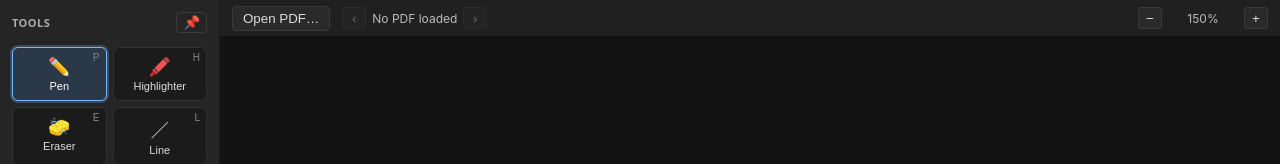
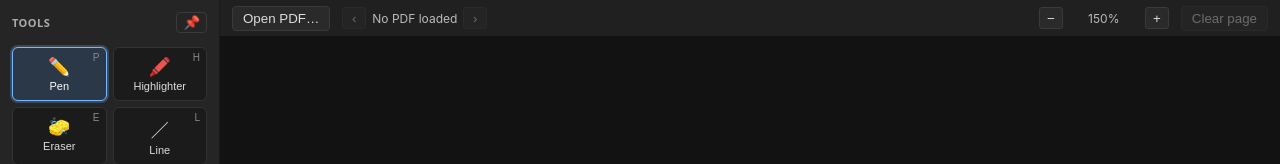
Before and after one commit to Adamkadaban/eldraw, a SvelteKit app: page / in a window 1280 px wide. Shown: the top 164 px of the page. Built offline with nearby package versions, Linux system fonts and the light colour scheme.

Commit message:
feat(document): clear-page button with undo support

```diff
--- a/src/lib/store/document.ts
+++ b/src/lib/store/document.ts
@@ -15,6 +15,7 @@ export interface DocumentStore {
   movePage(from: number, to: number): void;
   duplicatePage(index: number): void;
   deletePage(index: number): void;
+  clearPage(pageIndex: number): void;
 
   undo(pageIndex: number): void;
   redo(pageIndex: number): void;
@@ -227,6 +228,14 @@ export function createDocumentStore(): DocumentStore {
       });
     },
 
+    clearPage(pageIndex) {
+      const doc = get(state);
+      if (!doc) return;
+      const page = doc.pages[pageIndex];
+      if (!page || page.objects.length === 0) return;
+      pushAndApply(pageIndex, { type: 'clearPage', objects: [...page.objects] });
+    },
+
     undo(pageIndex) {
       const doc = get(state);
       if (!doc) return;
--- a/src/lib/store/history.ts
+++ b/src/lib/store/history.ts
@@ -4,7 +4,9 @@ import type { AnyObject, ObjectId, Page } from '$lib/types';
 export type Command =
   | { type: 'add'; object: AnyObject }
   | { type: 'remove'; object: AnyObject }
-  | { type: 'update'; objectId: ObjectId; before: AnyObject; after: AnyObject };
+  | { type: 'update'; objectId: ObjectId; before: AnyObject; after: AnyObject }
+  | { type: 'clearPage'; objects: AnyObject[] }
+  | { type: 'restorePage'; objects: AnyObject[] };
 
 export const HISTORY_LIMIT = 200;
 
@@ -19,6 +21,10 @@ export function applyCommand(page: Page, cmd: Command): Page {
         ...page,
         objects: page.objects.map((o) => (o.id === cmd.objectId ? cmd.after : o)),
       };
+    case 'clearPage':
+      return { ...page, objects: [] };
+    case 'restorePage':
+      return { ...page, objects: [...cmd.objects] };
   }
 }
 
@@ -35,6 +41,10 @@ export function invertCommand(cmd: Command): Command {
         before: cmd.after,
         after: cmd.before,
       };
+    case 'clearPage':
+      return { type: 'restorePage', objects: cmd.objects };
+    case 'restorePage':
+      return { type: 'clearPage', objects: cmd.objects };
   }
 }
 
--- a/src/routes/+page.svelte
+++ b/src/routes/+page.svelte
@@ -86,6 +86,13 @@
     if (snap.currentPageIndex >= i) {
       viewport.setPage(Math.max(0, snap.currentPageIndex - 1), nextTotal);
     }
+  }
+
+  function clearCurrentPage(): void {
+    if (pageObjects.length === 0) return;
+    const ok = window.confirm('Clear all annotations on this page? This can be undone.');
+    if (!ok) return;
+    documentStore.clearPage(pageIndex);
   }
 
   const pageCount = $derived(doc?.pages.length ?? meta?.pageCount ?? 0);
@@ -362,6 +369,16 @@
           <span class="zoom-indicator">{Math.round(view.scale * 100)}%</span>
           <button type="button" aria-label="Zoom in" onclick={() => viewport.zoomIn()}>+</button>
         </div>
+        <button
+          type="button"
+          class="clear-page"
+          aria-label="Clear annotations on this page"
+          title="Clear annotations on this page"
+          disabled={pageObjects.length === 0 && pageStrokes.length === 0}
+          onclick={clearCurrentPage}
+        >
+          Clear page
+        </button>
       </header>
     {/if}
 
@@ -585,6 +602,22 @@
   .zoom {
     margin-left: auto;
   }
+  .clear-page {
+    background: #2a2a2a;
+    border: 1px solid #3a3a3a;
+    color: #ddd;
+    border-radius: 4px;
+    padding: 4px 10px;
+    cursor: pointer;
+  }
+  .clear-page:hover:not(:disabled) {
+    border-color: #a33;
+    color: #f7b;
+  }
+  .clear-page:disabled {
+    opacity: 0.4;
+    cursor: default;
+  }
   .canvas-area {
     position: relative;
     flex: 1 1 auto;
```
Also changed, not shown: 1 other file (tests, documents, lock files or other folders).
